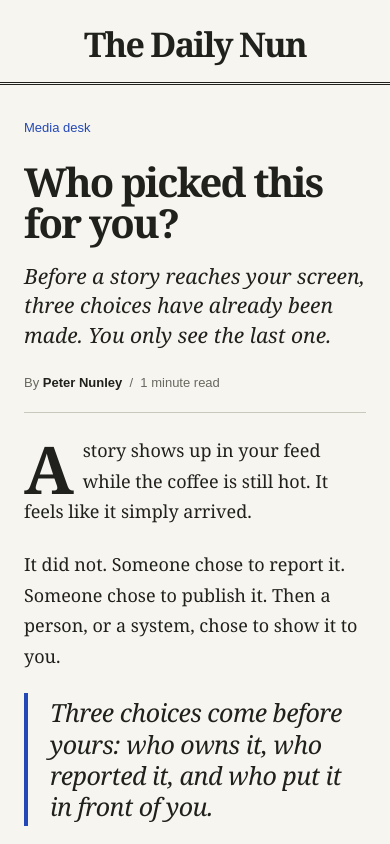
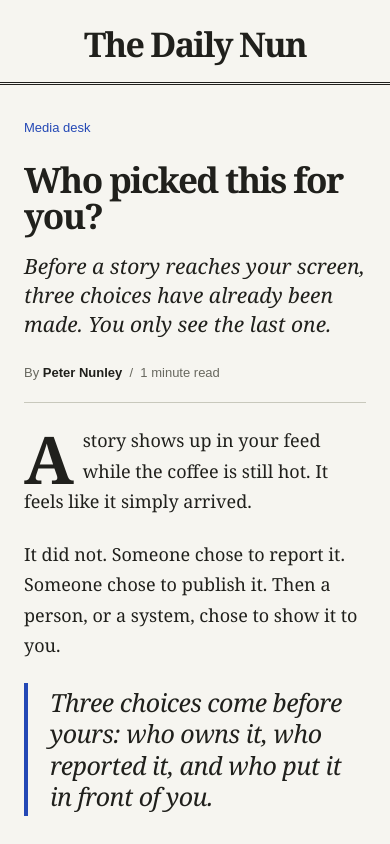
Before and after one commit to peternunley08-ops/the-daily-nun, a plain HTML site: page instagram-launch/article.html in a window 390 px wide. Shown: the top 844 px of the page. Drawn offline with Linux system fonts and the light colour scheme.

Commit message:
Stop the culture-desk headline from overflowing a phone.
The shared article title stayed at 40px, so the word recommendation ran past a 320px screen. Use a smaller size below 520px.

Co-authored-by: peternunley08-ops <peternunley08-ops@users.noreply.github.com>

```diff
--- a/assets/article.css
+++ b/assets/article.css
@@ -13,7 +13,7 @@ a:focus-visible{outline:3px solid var(--blue);outline-offset:4px}
 .story{padding-top:44px;padding-bottom:20px}
 .kicker,.byline,.colophon,.sources,.brief h2{font-family:Arial,Helvetica,sans-serif}
 .kicker{margin:0 0 14px;font-size:13px;color:var(--blue)}
-.story h1{margin:0 0 18px;font-size:clamp(40px,9vw,64px);line-height:1.04;letter-spacing:-.045em}
+.story h1{margin:0 0 18px;font-size:clamp(40px,9vw,64px);line-height:1.04;letter-spacing:-.045em;overflow-wrap:break-word}
 .deck{margin:0 0 22px;font-size:23px;line-height:1.4;font-style:italic}
 .byline{margin:0 0 34px;padding-bottom:18px;border-bottom:1px solid var(--rule);font-size:13px;color:var(--muted)}
 .byline b{color:var(--ink)}
@@ -40,6 +40,7 @@ a:focus-visible{outline:3px solid var(--blue);outline-offset:4px}
 @media(max-width:520px){
   body{font-size:18px}
   .story{padding-top:32px}
+  .story h1{font-size:clamp(30px,9vw,44px)}
   .deck{font-size:21px}
   .pull{font-size:25px;margin:30px 0}
   .story .lede::first-letter{font-size:66px}
```
Also changed, not shown: 2 other files.
